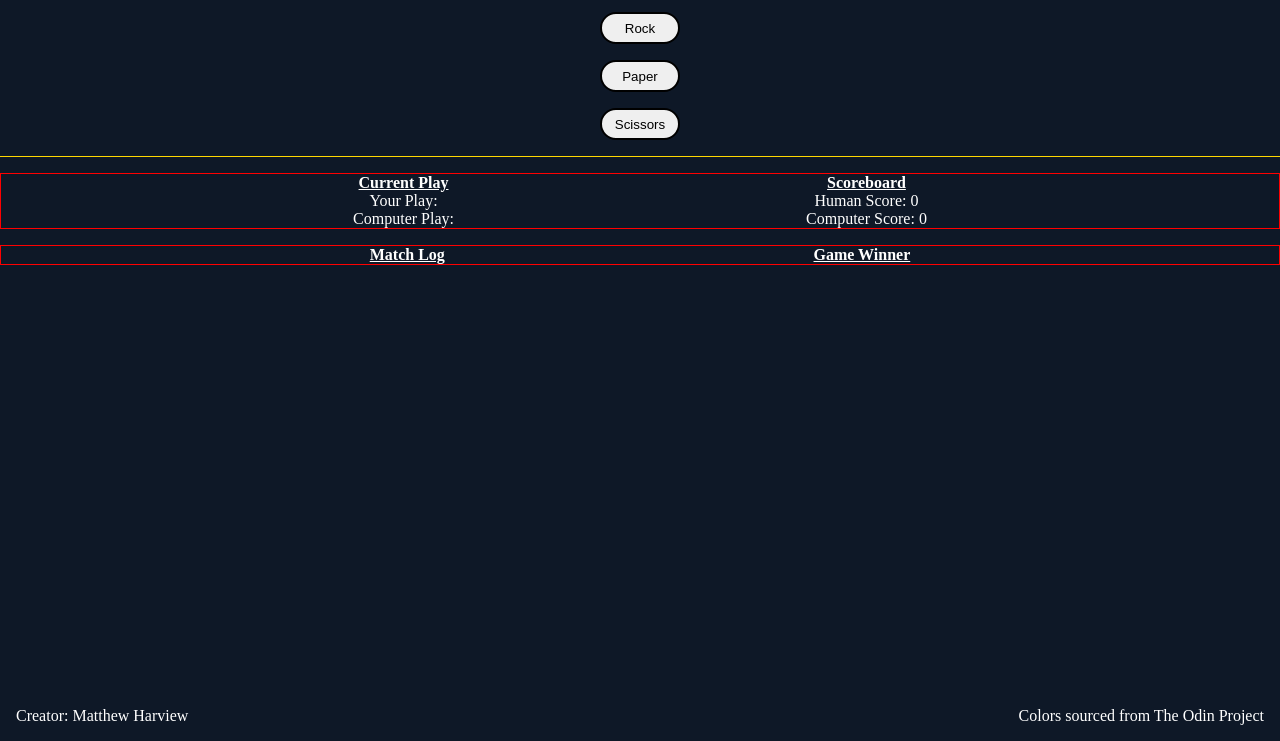
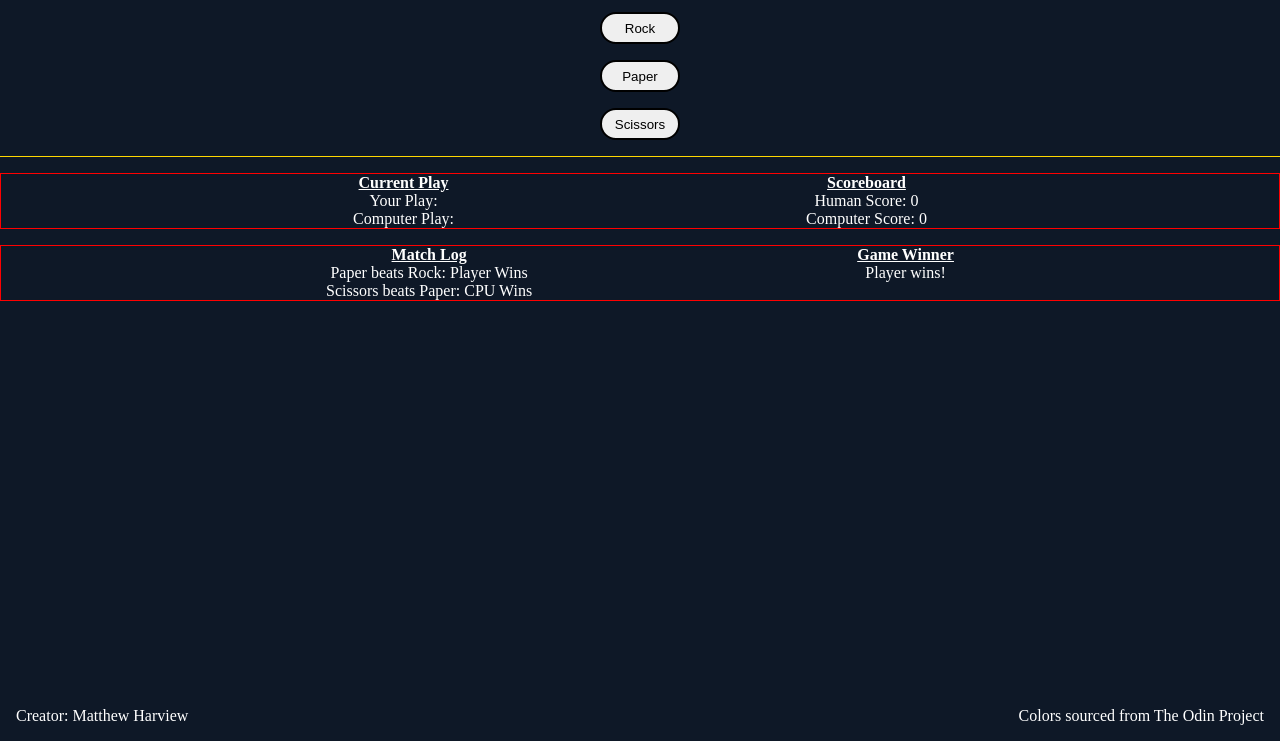
Before and after one commit to Long-Hold/odin-rock-paper-scissors, a plain HTML site: page index.html in a window 1280 px wide. Shown: the part 59-800 px from the top of the page. Drawn offline with Linux system fonts and the light colour scheme.

Commit message:
feat: Add temp. text for debugging and styling

```diff
--- a/index.html
+++ b/index.html
@@ -42,18 +42,23 @@
             </section>
         </div>
 
-        <div class="live-status-container">
+        <div class="live-status-container" id="result-container">
             <!--Displays each play by the computer and playey
                 Also displays the winner of each round. Updated with JS-->
+
             <section class="result-container" id="game-results">
                 <h4><u>Match Log</u></h4>
-
+                <!-- Temporary text for styling-->
+                <p>Paper beats Rock: Player Wins</p>
+                <p>Scissors beats Paper: CPU Wins</p>
             </section>
 
             <!-- Displays the winner of the game after a round ends, updated with JS-->
+
             <section class="result-container" id="winner-box">
                 <h4><u>Game Winner</u></h4>
-
+                <!-- Temporary text for styling-->
+                <p>Player wins!</p>
             </section>
         </div>
     </div>
```
